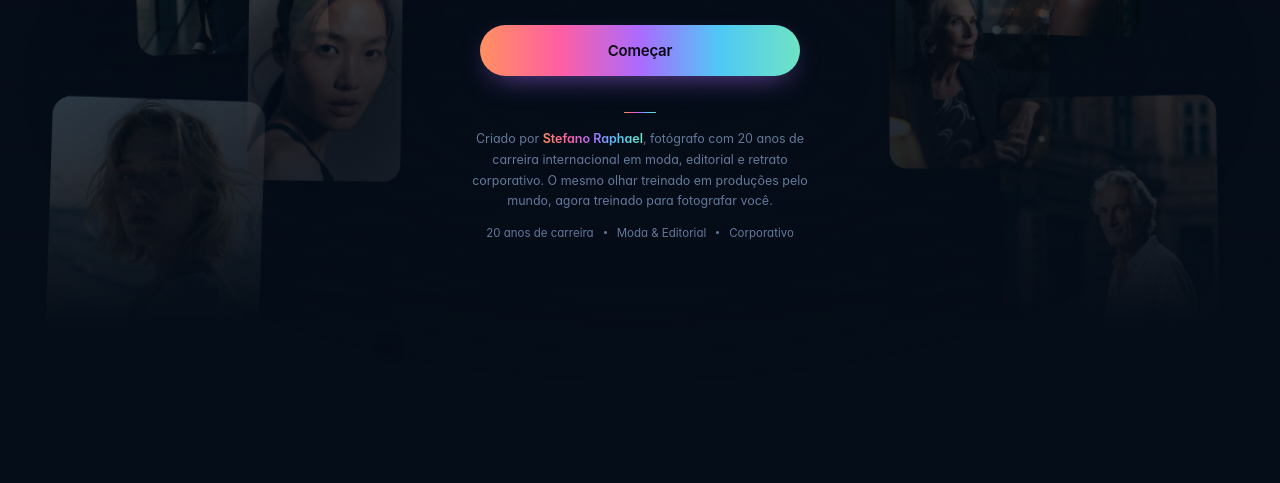
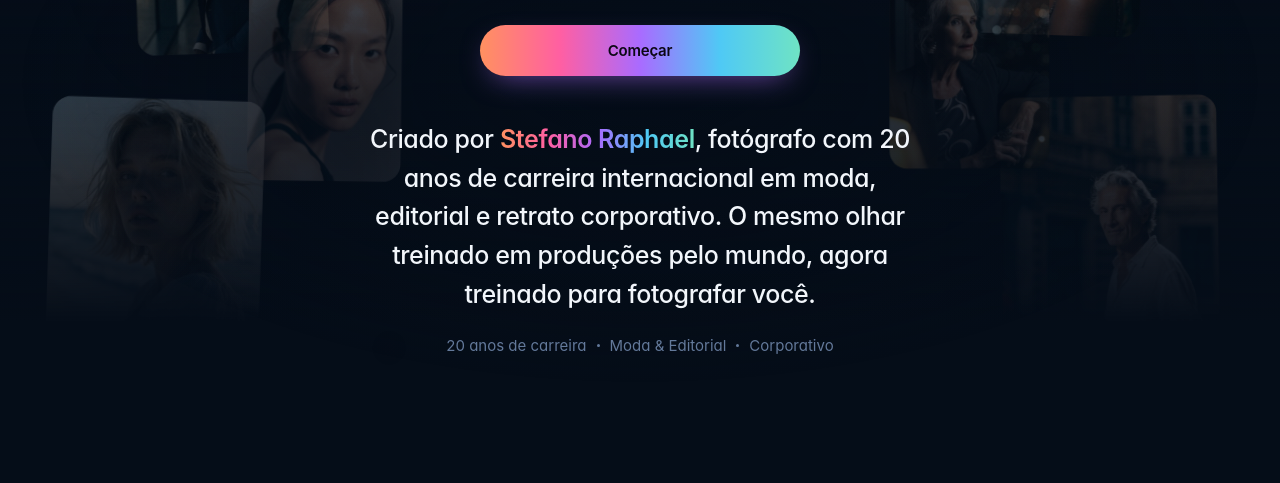
Before and after one commit to StefanoRaphael/PRISMA, a website: page index.html in a window 1280 px wide. Shown: the part 317-800 px from the top of the page. Drawn offline with nearby package versions, Linux system fonts and the light colour scheme.

Commit message:
Enlarge credibility text to fill dead space, remove divider line
Bio paragraph and credential tags were too small (12.5px) to give visual
weight to the empty area below the CTA. Bumped paragraph to ~19-25px
(clamp) at font-weight 500, tags to 15px, removed the thin spec-line
divider per feedback.

Co-Authored-By: Claude Haiku 4.5 <noreply@anthropic.com>

```diff
--- a/index.html
+++ b/index.html
@@ -408,12 +408,11 @@ a{color:inherit}
       </p>
       <button class="btn" style="max-width:320px" onclick="go('auth')">Começar</button>
 
-      <div style="margin-top:36px;max-width:360px">
-        <div class="spec-line" style="width:32px;margin:0 auto 16px"></div>
-        <p class="p-sm" style="line-height:1.65">
+      <div style="margin-top:44px;max-width:560px">
+        <p style="font-size:clamp(19px,2.6vw,25px);line-height:1.55;letter-spacing:-.015em;color:var(--t-hi);font-weight:500">
           Criado por <b class="hl">Stefano Raphael</b>, fotógrafo com 20 anos de carreira internacional em moda, editorial e retrato corporativo. O mesmo olhar treinado em produções pelo mundo, agora treinado para fotografar você.
         </p>
-        <div class="hero-meta" style="margin-top:14px;flex-wrap:wrap">
+        <div class="hero-meta" style="margin-top:22px;flex-wrap:wrap;font-size:15px">
           <span>20 anos de carreira</span><div class="dot"></div><span>Moda & Editorial</span><div class="dot"></div><span>Corporativo</span>
         </div>
       </div>
```
